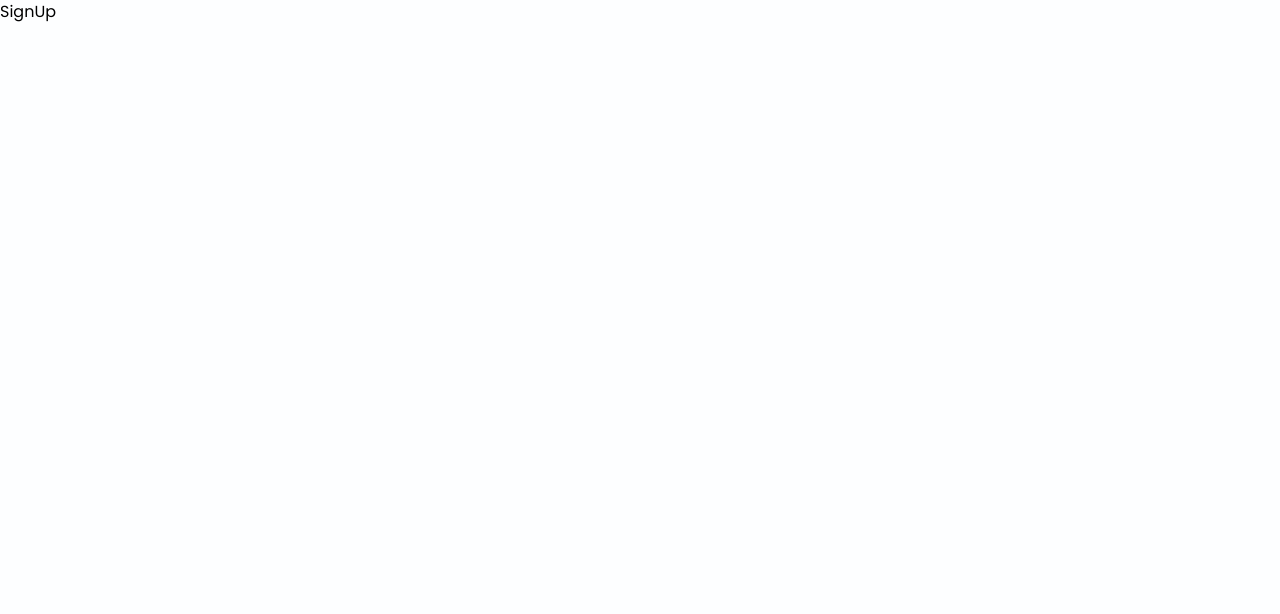
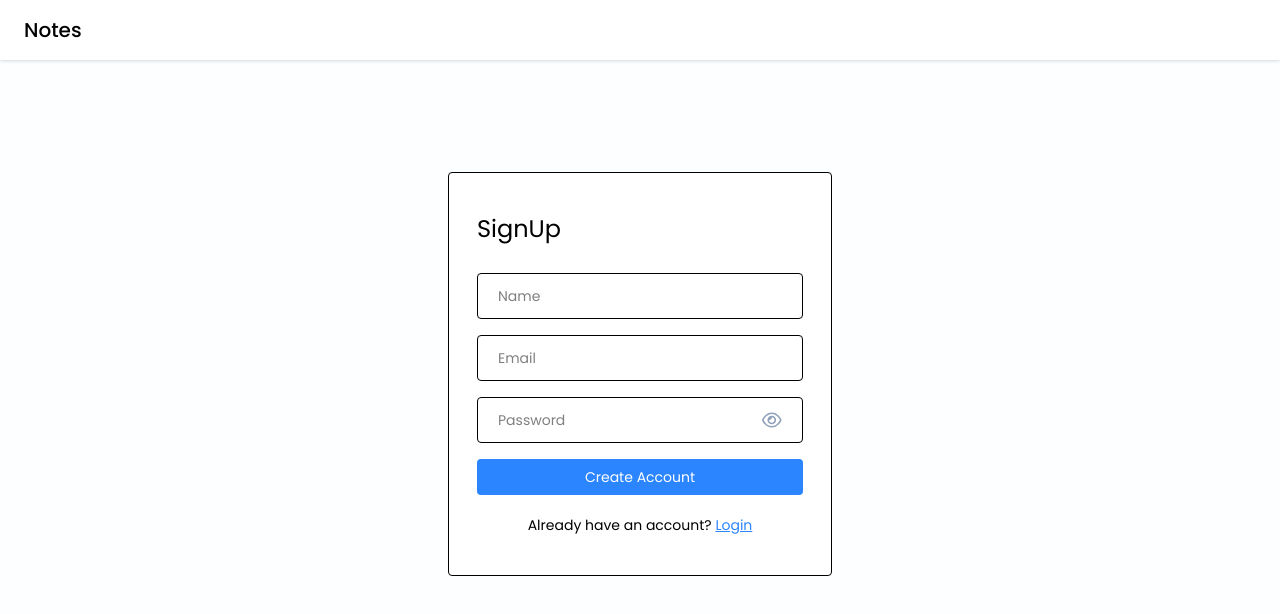
Before and after one commit to SebasNovillo/notes_app, a React (Vite) app in the folder frontend/: page /signup in a window 1280 px wide. Shown: the top 614 px of the page. Built offline with nearby package versions, Linux system fonts and the light colour scheme.

Commit message:
Sign Up page

```diff
--- a/frontend/src/pages/SignUp/SignUp.jsx
+++ b/frontend/src/pages/SignUp/SignUp.jsx
@@ -1,8 +1,84 @@
-import React from 'react'
+import React, { useState } from 'react'
+import Navbar from '../../components/Navbar/Navbar';
+import { Link } from 'react-router-dom'
+import PasswordInput from '../../components/Input/PasswordInput';
+import { validateEmail } from '../../utils/helper';
 
 const SignUp = () => {
+
+  const [name, setName] = useState("");
+  const [email, setEmail] = useState("");
+  const [password, setPassword] = useState("");
+  const [error, setError] = useState(null);
+
+  const handleSignUp = async (e) => {
+    e.preventDefault();
+
+    if (!name) {
+      setError("Please enter your name");
+      return;
+    }
+
+    if (!validateEmail(email)) {
+      setError("Please enter a valid email address.");
+      return;
+    }
+
+    if (!password) {
+      setError("Please enter the password");
+      return;
+    }
+
+    setError('');
+  };
+
+
   return (
-    <div>SignUp</div>
+    <>
+      <Navbar />
+
+      <div className='flex items-center justify-center mt-28'>
+        <div className='w-96 border rounded bg-white px-7 py-10'>
+          <form onSubmit={handleSignUp}>
+            <h4 className='text-2xl mb-7'>SignUp</h4>
+
+            <input
+              type='text'
+              placeholder='Name'
+              className='input-box'
+              value={name}
+              onChange={(e) => setName(e.target.value)}
+            />
+
+            <input
+              type='text'
+              placeholder='Email'
+              className='input-box'
+              value={email}
+              onChange={(e) => setEmail(e.target.value)}
+            />
+
+            <PasswordInput
+              value={password}
+              onChange={(e) => setPassword(e.target.value)}
+            />
+
+            {error && <p className='text-red-500 text-xs pb-1'>{error}</p>}
+
+            <button type='submit' className='btn-primary'>
+              Create Account
+            </button>
+
+            <p className='text-sm text-center mt-4'>
+              Already have an account?{" "}
+              <Link to="/login" className='front-medium text-primary underline'>
+                Login
+              </Link>
+            </p>
+          </form>
+        </div>
+      </div>
+    </>
   )
 }
 
```
Also changed, not shown: frontend/src/pages/LogIn/LogIn.jsx (+5 -5 lines).
